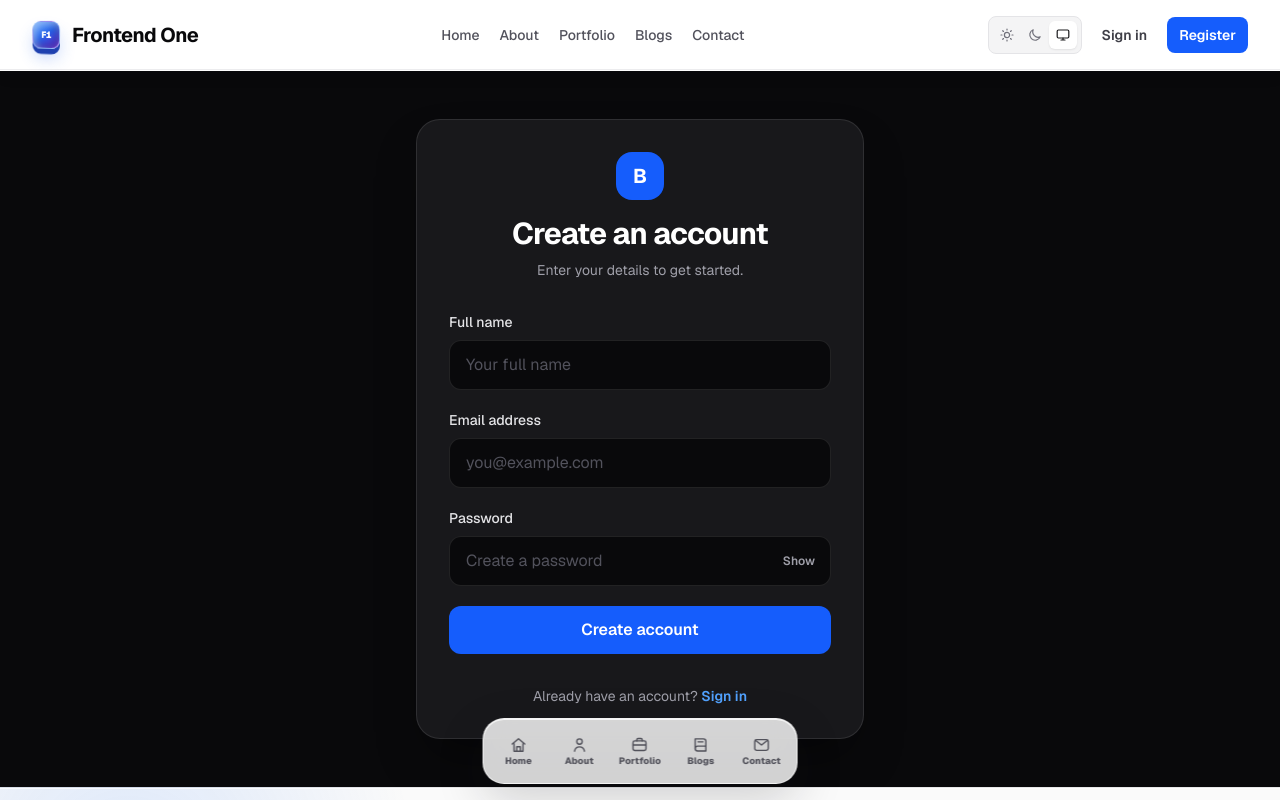
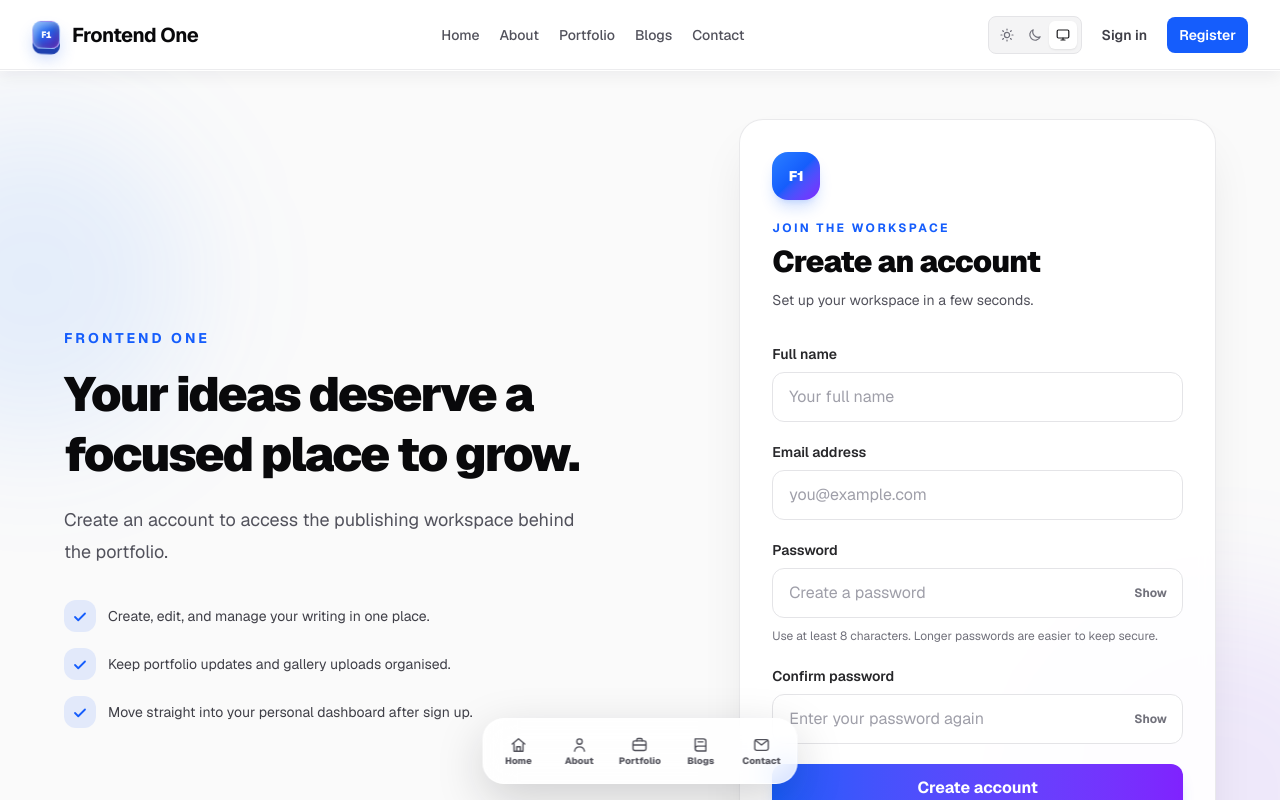
Before and after one commit to SudanBasnet/frontend-1, a Next.js app: page /register in a window 1280 px wide. Shown: the top 800 px of the page. Built offline with nearby package versions, Linux system fonts and the light colour scheme; no server answers.

Commit message:
Refactor: Auth and register

```diff
--- a/src/components/AuthForm/AuthForm.jsx
+++ b/src/components/AuthForm/AuthForm.jsx
@@ -5,7 +5,7 @@ import { useRouter } from "next/navigation";
 import { useState } from "react";
 
 const inputClassName =
-  "w-full rounded-xl border border-white/10 bg-zinc-950 px-4 py-3 text-white outline-none transition placeholder:text-zinc-600 focus:border-blue-500 focus:ring-4 focus:ring-blue-500/10";
+  "w-full rounded-xl border border-zinc-200 bg-white px-4 py-3 text-zinc-950 outline-none transition placeholder:text-zinc-400 hover:border-zinc-300 focus:border-blue-500 focus:ring-4 focus:ring-blue-500/10 dark:border-white/10 dark:bg-zinc-950 dark:text-white dark:placeholder:text-zinc-600 dark:hover:border-white/20";
 
 export default function AuthForm({
   title,
@@ -16,6 +16,11 @@ export default function AuthForm({
   footerLink,
   endpoint,
   children,
+  aside,
+  eyebrow,
+  submitNote,
+  validate,
+  transformValues,
 }) {
   const router = useRouter();
   const [error, setError] = useState("");
@@ -32,16 +37,27 @@ export default function AuthForm({
   async function handleSubmit(event) {
     event.preventDefault();
     setError("");
-    setIsSubmitting(true);
 
     const values = Object.fromEntries(new FormData(event.currentTarget));
+    if ("remember" in values) {
       values.remember = values.remember === "on";
+    }
+
+    const validationMessage = validate?.(values);
+
+    if (validationMessage) {
+      setError(validationMessage);
+      return;
+    }
+
+    const requestValues = transformValues ? transformValues(values) : values;
+    setIsSubmitting(true);
 
     try {
       const response = await fetch(endpoint, {
         method: "POST",
         headers: { "Content-Type": "application/json" },
-        body: JSON.stringify(values),
+        body: JSON.stringify(requestValues),
       });
       const data = await response.json();
 
@@ -60,27 +76,57 @@ export default function AuthForm({
   }
 
   return (
-    <section className="flex flex-1 items-center justify-center bg-zinc-950 px-4 py-12">
-      <div className="w-full max-w-md rounded-3xl border border-white/10 bg-zinc-900 p-8 shadow-2xl shadow-black/40">
-        <div className="mb-8 text-center">
-          <div className="mx-auto mb-4 flex size-12 items-center justify-center rounded-2xl bg-blue-600 text-xl font-bold text-white">
-            B
+    <section className="relative flex flex-1 items-center justify-center overflow-hidden bg-zinc-50 px-4 py-12 sm:px-6 lg:px-8 dark:bg-zinc-950">
+      <div
+        aria-hidden="true"
+        className="absolute -left-32 top-12 size-80 rounded-full bg-blue-500/10 blur-3xl dark:bg-blue-500/15"
+      />
+      <div
+        aria-hidden="true"
+        className="absolute -right-32 bottom-0 size-96 rounded-full bg-violet-500/10 blur-3xl dark:bg-violet-500/15"
+      />
+
+      <div
+        className={`relative grid w-full items-center gap-10 ${
+          aside
+            ? "max-w-6xl lg:grid-cols-[minmax(0,1fr)_minmax(380px,0.78fr)] lg:gap-16"
+            : "max-w-md"
+        }`}
+      >
+        {aside ? <div className="hidden lg:block">{aside}</div> : null}
+
+        <div className="rounded-3xl border border-zinc-200/80 bg-white/90 p-6 shadow-2xl shadow-zinc-950/10 backdrop-blur sm:p-8 dark:border-white/10 dark:bg-zinc-900/90 dark:shadow-black/40">
+          <div className={aside ? "mb-8" : "mb-8 text-center"}>
+            <div
+              className={`mb-5 flex size-12 items-center justify-center rounded-2xl bg-gradient-to-br from-blue-500 via-blue-600 to-violet-600 text-sm font-black tracking-tight text-white shadow-lg shadow-blue-600/20 ${
+                aside ? "" : "mx-auto"
+              }`}
+            >
+              F1
             </div>
 
-          <h1 className="text-3xl font-bold tracking-tight text-white">
+            {eyebrow ? (
+              <p className="mb-2 text-xs font-bold uppercase tracking-[0.2em] text-blue-600 dark:text-blue-400">
+                {eyebrow}
+              </p>
+            ) : null}
+
+            <h1 className="text-3xl font-black tracking-tight text-zinc-950 dark:text-white">
               {title}
             </h1>
 
-          <p className="mt-2 text-sm text-zinc-400">{description}</p>
+            <p className="mt-2 text-sm leading-6 text-zinc-600 dark:text-zinc-400">
+              {description}
+            </p>
           </div>
 
           <form className="space-y-5" onSubmit={handleSubmit}>
-          {fields.map(({ label, labelAction, ...inputProps }) => (
+            {fields.map(({ label, labelAction, hint, ...inputProps }) => (
               <div key={inputProps.name}>
-              <div className="mb-2 flex items-center justify-between">
+                <div className="mb-2 flex items-center justify-between gap-4">
                   <label
                     htmlFor={inputProps.id}
-                  className="text-sm font-medium text-zinc-200"
+                    className="text-sm font-semibold text-zinc-800 dark:text-zinc-200"
                   >
                     {label}
                   </label>
@@ -96,6 +142,7 @@ export default function AuthForm({
                         ? "text"
                         : inputProps.type
                     }
+                    aria-describedby={hint ? `${inputProps.id}-hint` : undefined}
                     className={`${inputClassName} ${inputProps.type === "password" ? "pr-20" : ""}`}
                   />
                   {inputProps.type === "password" ? (
@@ -104,12 +151,21 @@ export default function AuthForm({
                       onClick={() => togglePassword(inputProps.name)}
                       aria-label={`${visiblePasswords[inputProps.name] ? "Hide" : "Show"} ${label.toLowerCase()}`}
                       aria-pressed={Boolean(visiblePasswords[inputProps.name])}
-                    className="absolute inset-y-0 right-0 px-4 text-xs font-semibold text-zinc-400 transition hover:text-white"
+                      className="absolute inset-y-0 right-0 px-4 text-xs font-bold text-zinc-500 transition hover:text-zinc-950 focus-visible:outline-none focus-visible:ring-2 focus-visible:ring-inset focus-visible:ring-blue-500 dark:text-zinc-400 dark:hover:text-white"
                     >
                       {visiblePasswords[inputProps.name] ? "Hide" : "Show"}
                     </button>
                   ) : null}
                 </div>
+
+                {hint ? (
+                  <p
+                    id={`${inputProps.id}-hint`}
+                    className="mt-2 text-xs leading-5 text-zinc-500 dark:text-zinc-400"
+                  >
+                    {hint}
+                  </p>
+                ) : null}
               </div>
             ))}
 
@@ -118,7 +174,7 @@ export default function AuthForm({
             {error ? (
               <p
                 role="alert"
-              className="rounded-xl border border-red-500/20 bg-red-500/10 px-4 py-3 text-sm leading-6 text-red-300"
+                className="rounded-xl border border-red-500/20 bg-red-500/10 px-4 py-3 text-sm leading-6 text-red-700 dark:text-red-300"
               >
                 {error}
               </p>
@@ -127,22 +183,29 @@ export default function AuthForm({
             <button
               type="submit"
               disabled={isSubmitting}
-            className="w-full rounded-xl bg-blue-600 px-4 py-3 font-semibold text-white transition hover:bg-blue-500 focus:outline-none focus:ring-4 focus:ring-blue-500/30 disabled:cursor-wait disabled:opacity-60"
+              className="w-full rounded-xl bg-gradient-to-r from-blue-600 to-violet-600 px-4 py-3 font-bold text-white shadow-lg shadow-blue-600/15 transition hover:-translate-y-0.5 hover:shadow-xl hover:shadow-blue-600/20 focus:outline-none focus:ring-4 focus:ring-blue-500/30 disabled:cursor-wait disabled:translate-y-0 disabled:opacity-60"
             >
               {isSubmitting ? "Please wait…" : submitLabel}
             </button>
+
+            {submitNote ? (
+              <p className="text-center text-xs leading-5 text-zinc-500 dark:text-zinc-400">
+                {submitNote}
+              </p>
+            ) : null}
           </form>
 
-        <p className="mt-8 text-center text-sm text-zinc-400">
+          <p className="mt-8 text-center text-sm text-zinc-600 dark:text-zinc-400">
             {footerText}{" "}
             <Link
               href={footerLink.href}
-            className="font-semibold text-blue-400 transition hover:text-blue-300"
+              className="font-bold text-blue-600 transition hover:text-blue-500 dark:text-blue-400 dark:hover:text-blue-300"
             >
               {footerLink.label}
             </Link>
           </p>
         </div>
+      </div>
     </section>
   );
 }
--- a/src/components/RegisterForm/RegisterForm.jsx
+++ b/src/components/RegisterForm/RegisterForm.jsx
@@ -10,6 +10,8 @@ const registerFields = [
     label: "Full name",
     placeholder: "Your full name",
     autoComplete: "name",
+    minLength: 2,
+    maxLength: 80,
     required: true,
   },
   {
@@ -19,6 +21,7 @@ const registerFields = [
     label: "Email address",
     placeholder: "you@example.com",
     autoComplete: "email",
+    maxLength: 254,
     required: true,
   },
   {
@@ -28,20 +31,106 @@ const registerFields = [
     label: "Password",
     placeholder: "Create a password",
     autoComplete: "new-password",
+    minLength: 8,
+    hint: "Use at least 8 characters. Longer passwords are easier to keep secure.",
     required: true,
   },
+  {
+    id: "confirmPassword",
+    name: "confirmPassword",
+    type: "password",
+    label: "Confirm password",
+    placeholder: "Enter your password again",
+    autoComplete: "new-password",
+    minLength: 8,
+    required: true,
+  },
+];
+
+function validateRegistration(values) {
+  if (values.name.trim().length < 2) {
+    return "Enter your full name using at least 2 characters.";
+  }
+
+  if (values.password !== values.confirmPassword) {
+    return "Your passwords do not match. Please try again.";
+  }
+
+  return "";
+}
+
+function createRegistrationPayload(values) {
+  return {
+    name: values.name.trim(),
+    email: values.email.trim(),
+    password: values.password,
+  };
+}
+
+const CheckIcon = () => (
+  <svg
+    aria-hidden="true"
+    viewBox="0 0 20 20"
+    fill="none"
+    className="mt-0.5 size-5 shrink-0 text-blue-600 dark:text-blue-400"
+  >
+    <path
+      d="m5 10 3.25 3.25L15 6.5"
+      stroke="currentColor"
+      strokeWidth="1.8"
+      strokeLinecap="round"
+      strokeLinejoin="round"
+    />
+  </svg>
+);
+
+const registrationBenefits = [
+  "Create, edit, and manage your writing in one place.",
+  "Keep portfolio updates and gallery uploads organised.",
+  "Move straight into your personal dashboard after sign up.",
 ];
 
 export default function RegisterForm() {
   return (
     <AuthForm
       title="Create an account"
-      description="Enter your details to get started."
+      description="Set up your workspace in a few seconds."
       fields={registerFields}
       submitLabel="Create account"
       endpoint="/api/auth/register"
+      eyebrow="Join the workspace"
       footerText="Already have an account?"
       footerLink={{ href: "/login", label: "Sign in" }}
+      submitNote="Your account details are only used to access this workspace."
+      validate={validateRegistration}
+      transformValues={createRegistrationPayload}
+      aside={
+        <div className="max-w-xl">
+          <p className="text-sm font-bold uppercase tracking-[0.22em] text-blue-600 dark:text-blue-400">
+            Frontend One
+          </p>
+          <h2 className="mt-4 text-4xl font-black leading-tight tracking-[-0.04em] text-zinc-950 sm:text-5xl dark:text-white">
+            Your ideas deserve a focused place to grow.
+          </h2>
+          <p className="mt-5 max-w-lg text-lg leading-8 text-zinc-600 dark:text-zinc-300">
+            Create an account to access the publishing workspace behind the portfolio.
+          </p>
+
+          <ul className="mt-8 space-y-4" aria-label="Account benefits">
+            {registrationBenefits.map((benefit) => (
+              <li
+                key={benefit}
+                className="flex items-start gap-3 text-sm leading-6 text-zinc-700 dark:text-zinc-300"
+              >
+                <span className="grid size-8 shrink-0 place-items-center rounded-xl bg-blue-600/10">
+                  <CheckIcon />
+                </span>
+                <span className="pt-1">{benefit}</span>
+              </li>
+            ))}
+          </ul>
+        </div>
+      }
     />
   );
 }
```
Lines whose indentation alone changed are shown as unchanged.
